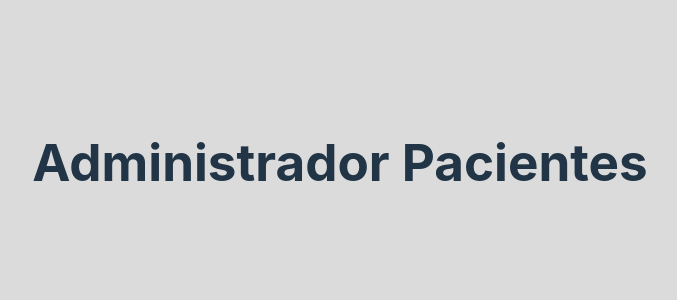
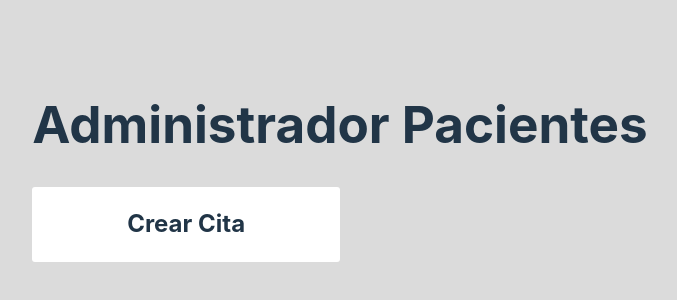
Before and after one commit to FabricioNarvaez/vetAdministrator, a Vue app: page / in a window 1280 px wide. Shown: the part 238-538 px from the top of the page, without its empty margins (300-977 px from the left). Built offline with nearby package versions, Linux system fonts and the light colour scheme.

Commit message:
Form component created

```diff
--- a/src/App.vue
+++ b/src/App.vue
@@ -1,9 +1,11 @@
 <template>
-  <Header />
+    <Header />
+    <Form />
 </template>
 
 <script setup>
-  import Header from './components/Header.vue'
+    import Header from './components/Header.vue';
+    import Form from './components/Form.vue';
 </script>
 
 <style>
--- /dev/null
+++ b/src/components/Form.vue
@@ -0,0 +1,13 @@
+<template>
+    <div class="form">
+        <h2>Crear Cita</h2>
+
+    </div>
+</template>
+
+<style>
+    .form {
+        background-color: #FFF;
+        border-radius: 3px;
+    }
+</style>
--- a/src/components/Header.vue
+++ b/src/components/Header.vue
@@ -1,3 +1,11 @@
 <template>
     <h1>Administrador Pacientes</h1>
 </template>
+
+<style>
+    h1 {
+        font-size: 3.2em;
+        line-height: 1.1;
+        grid-column: 1/3;
+    }
+</style>
--- a/src/style.css
+++ b/src/style.css
@@ -23,11 +23,6 @@ body {
   min-height: 100vh;
 }
 
-h1 {
-  font-size: 3.2em;
-  line-height: 1.1;
-}
-
 button {
   border-radius: 8px;
   border: 1px solid transparent;
@@ -44,6 +39,8 @@ button:hover {
 }
 
 #app {
+  display: grid;
+  grid-template-columns: repeat(2, 1fr);
   max-width: 1280px;
   margin: 0 auto;
   padding: 2rem;
```
